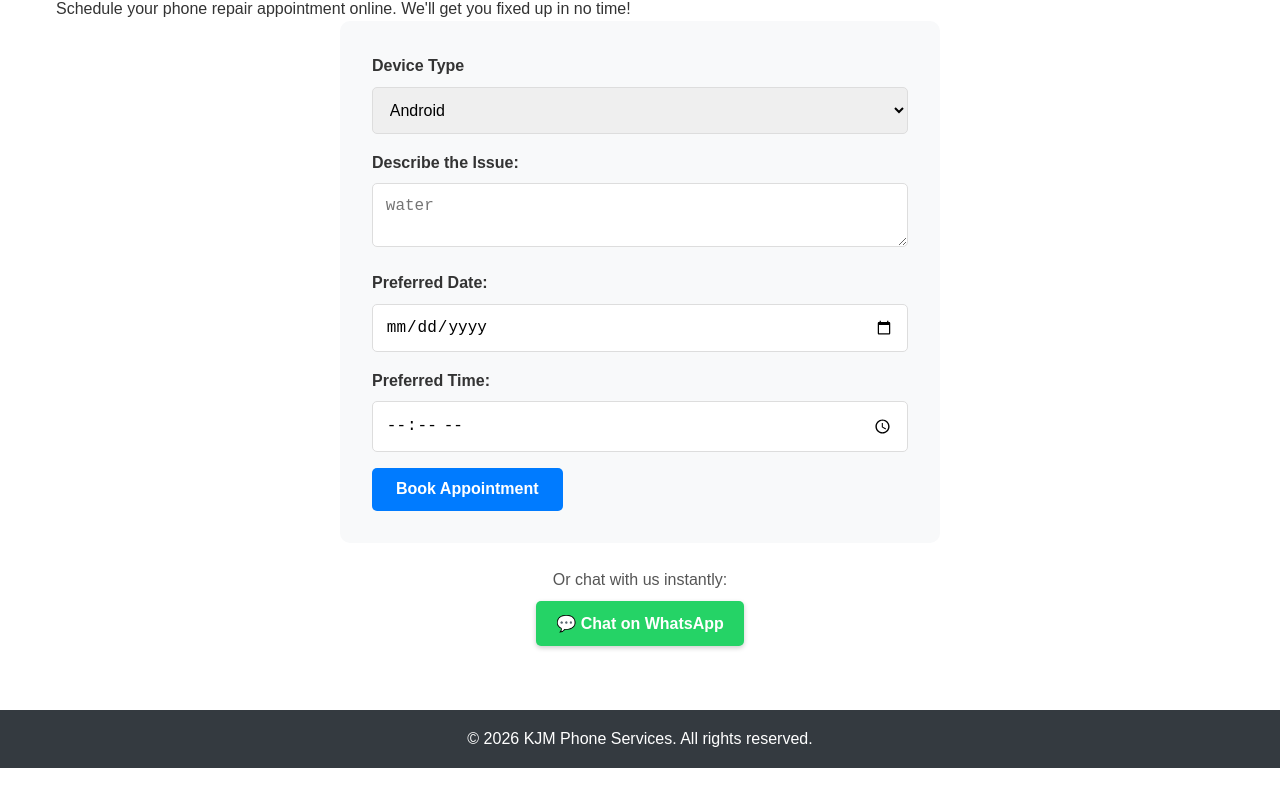
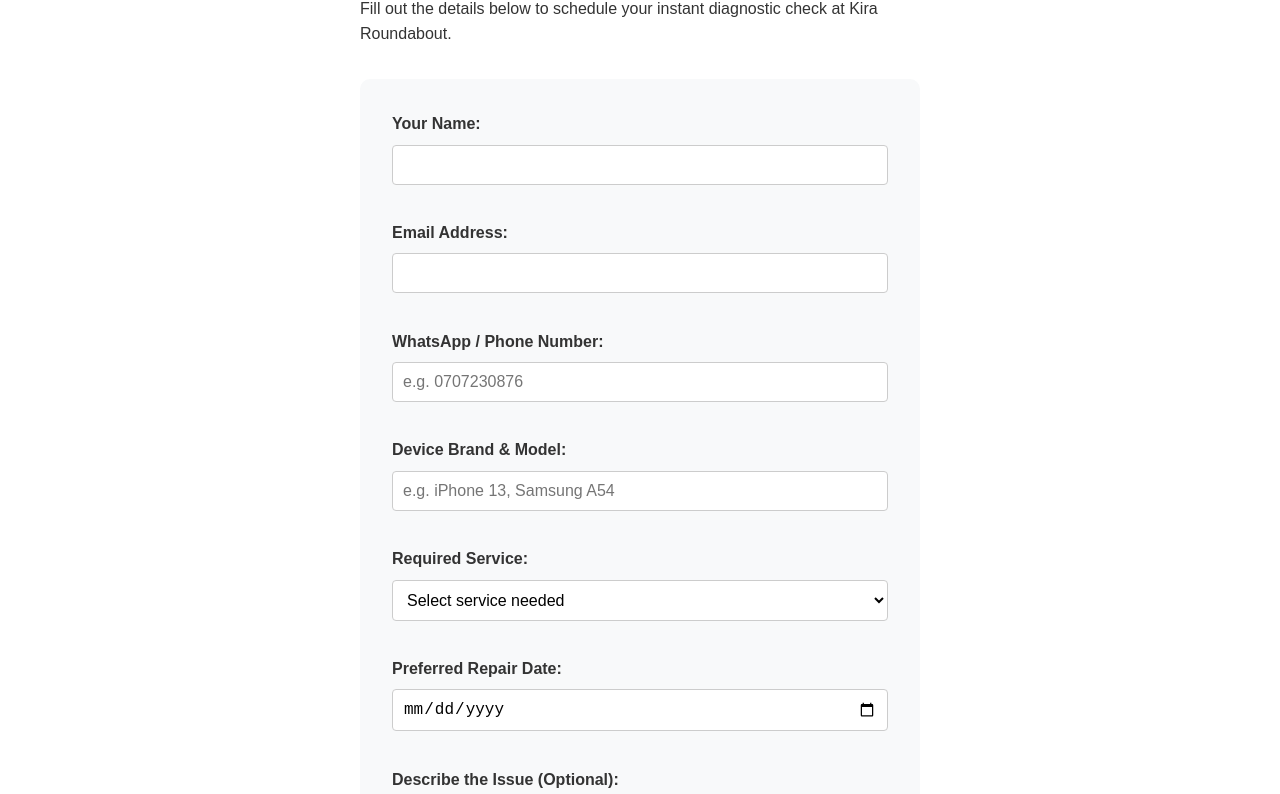
Before and after one commit to Justine256-ux/-Phone-repair-service, a website: page booking.html in a window 1280 px wide. Shown: the part 197-991 px from the top of the page. Before the commit the page ends 965 px from the top, so only its background shows below. Drawn offline with Linux system fonts and the light colour scheme.

Commit message:
completed booking form and contact page deployment

```diff
--- a/booking.html
+++ b/booking.html
@@ -3,15 +3,15 @@
 <head>
   <meta charset="UTF-8">
   <meta name="viewport" content="width=device-width, initial-scale=1.0">
-  <meta name="description" content="Book phone repair appointment at KJM Phone Services in Kira. Screen, battery, water damage. Quick turnaround, 30-day warranty.">
-  <title>Book Phone Repair Appointment | KJM Phone Services</title>
+  <meta name="description" content="Book a phone repair service online with KJM Phone Services in Kira Town. Screen, battery, and software troubleshooting slots.">
+  <title>Book a Repair | KJM Phone Services</title>
   <link rel="stylesheet" href="css/style.css">
 </head>
 <body>
   <header>
     <nav>
       <div class="logo">
-        <img src="images/logo.png.jpg" alt="JK Phone Services Logo">
+        <img src="images/logo.png.jpg" alt="KJM Phone Services" style="height: 50px; width: auto; object-fit: contain;">
       </div>
       <ul class="nav-links">
         <li><a href="index.html">Home</a></li>
@@ -25,66 +25,75 @@
     </nav>
   </header>
 
-  <main>
-    <h1>Book a Repair</h1>
-    <p>Schedule your phone repair appointment online. We'll get you fixed up in no time!</p>
+  <main style="max-width: 600px; margin: 2rem auto; padding: 0 20px;">
+    <h1>Book a Repair Slot</h1>
+    <p>Fill out the details below to schedule your instant diagnostic check at Kira Roundabout.</p>
 
+    <!-- Using your working Formspree endpoint ID: mjgzavlk -->
+    <form action="https://formspree.io" method="POST" style="display: flex; flex-direction: column; gap: 1.2rem; margin-top: 2rem;">
 
+      <!-- Redirect back to booking page on success -->
+      <input type="hidden" name="_next" value="https://netlify.app">
 
-    <form action="https://formspree.io/f/mjgzavlk" method="POST">
-<input type="hidden" name="_next" value="https://github.io">
+      <div class="form-group">
+          <label for="name">Your Name:</label>
+          <input type="text" id="name" name="name" required style="width: 100%; padding: 10px; border: 1px solid #ccc; border-radius: 4px;">
+      </div>
 
+      <div class="form-group">
+          <label for="email">Email Address:</label>
+          <input type="email" id="email" name="email" required style="width: 100%; padding: 10px; border: 1px solid #ccc; border-radius: 4px;">
+      </div>
 
-    <!-- Redirects customer back to home page with a success signal -->
+      <div class="form-group">
+          <label for="phone">WhatsApp / Phone Number:</label>
+          <input type="tel" id="phone" name="phone" placeholder="e.g. 0707230876" required style="width: 100%; padding: 10px; border: 1px solid #ccc; border-radius: 4px;">
+      </div>
 
+      <div class="form-group">
+          <label for="device">Device Brand & Model:</label>
+          <input type="text" id="device" name="device_model" placeholder="e.g. iPhone 13, Samsung A54" required style="width: 100%; padding: 10px; border: 1px solid #ccc; border-radius: 4px;">
+      </div>
 
-    <!-- Your Existing Booking Fields -->
       <div class="form-group">
-        <label for="device">Device Type</label>
-        <select id="device" name="Device Type" required>
-            <option value="Android">Android</option>
-            <option value="iPhone">iPhone</option>
-            <option value="Other">Other</option>
+          <label for="service">Required Service:</label>
+          <select id="service" name="service_type" required style="width: 100%; padding: 10px; border: 1px solid #ccc; border-radius: 4px; background: white;">
+              <option value="" disabled selected>Select service needed</option>
+              <option value="Screen Replacement">Screen Replacement (From 20k)</option>
+              <option value="Battery Replacement">Battery Replacement (From 30k)</option>
+              <option value="Software Services">Software Services (From 10k)</option>
+              <option value="Water Damage Repair">Water Damage Repair (From 30k)</option>
+              <option value="Professional Diagnostics">Professional Diagnostics (From 10k)</option>
           </select>
       </div>
 
       <div class="form-group">
-        <label for="issue">Describe the Issue:</label>
-        <textarea id="issue" name="Issue Description" placeholder="water" required></textarea>
+          <label for="date">Preferred Repair Date:</label>
+          <input type="date" id="date" name="appointment_date" required style="width: 100%; padding: 10px; border: 1px solid #ccc; border-radius: 4px;">
       </div>
 
       <div class="form-group">
-        <label for="date">Preferred Date:</label>
-        <input type="date" id="date" name="Preferred Date" required>
+        <label for="message">Describe the Issue (Optional):</label>
+        <textarea id="message" name="issue_description" rows="4" placeholder="Tell us what is wrong with your phone..." style="width: 100%; padding: 10px; border: 1px solid #ccc; border-radius: 4px;"></textarea>
       </div>
 
-    <div class="form-group">
-        <label for="time">Preferred Time:</label>
-        <input type="time" id="time" name="Preferred Time" required>
-    </div>
-
-    <button type="submit" class="btn">Book Appointment</button>
+      <button type="submit" class="btn" style="padding: 12px; background: #007bff; color: white; border: none; border-radius: 4px; font-weight: bold; cursor: pointer;">Confirm Booking</button>
     </form>
-
-
-<div style="text-align: center; margin-top: 1.5rem;">
-    <p style="margin-bottom: 0.5rem; color: #555;">Or chat with us instantly:</p>
-    <a href="https://wa.me/256742090971?text=Hi%2C%20I%20want%20to%20book%20a%20phone%20repair%20appointment." target="_blank" style="display: inline-flex; align-items: center; background-color: #25D366; color: white; padding: 10px 20px; border-radius: 5px; text-decoration: none; font-weight: bold; gap: 8px; box-shadow: 0 2px 5px rgba(0,0,0,0.2);">
-        💬 Chat on WhatsApp
-    </a>
-</div>
-
   </main>
 
   <footer>
     <p>&copy; 2026 KJM Phone Services. All rights reserved.</p>
   </footer>
 
-  <!-- Sticky WhatsApp Button -->
-  <a href="https://wa.me/256707230876?text=Hi%2C%20I%20want%20to%20book%20a%20phone%20repair%20appointment." target="_blank" class="sticky-whatsapp" title="Chat on WhatsApp">
-    💬
-  </a>
+  <script src="js/script.js"></script>
 
-  <script src="js/script.js"></script>
+  <!-- Success alert popup custom built for the Booking Page -->
+  <script>
+    const urlParams = new URLSearchParams(window.location.search);
+    if (urlParams.get('status') === 'success') {
+        alert("🎉 Booking Submitted! Thank you for choosing KJM Phone Services. Jeff will look over your details and confirm your slot via text shortly.");
+        window.history.replaceState({}, document.title, window.location.pathname);
+    }
+  </script>
 </body>
 </html>
```
Also changed, not shown: contact.html (+13 -8 lines). Lines whose indentation alone changed are shown as unchanged.
